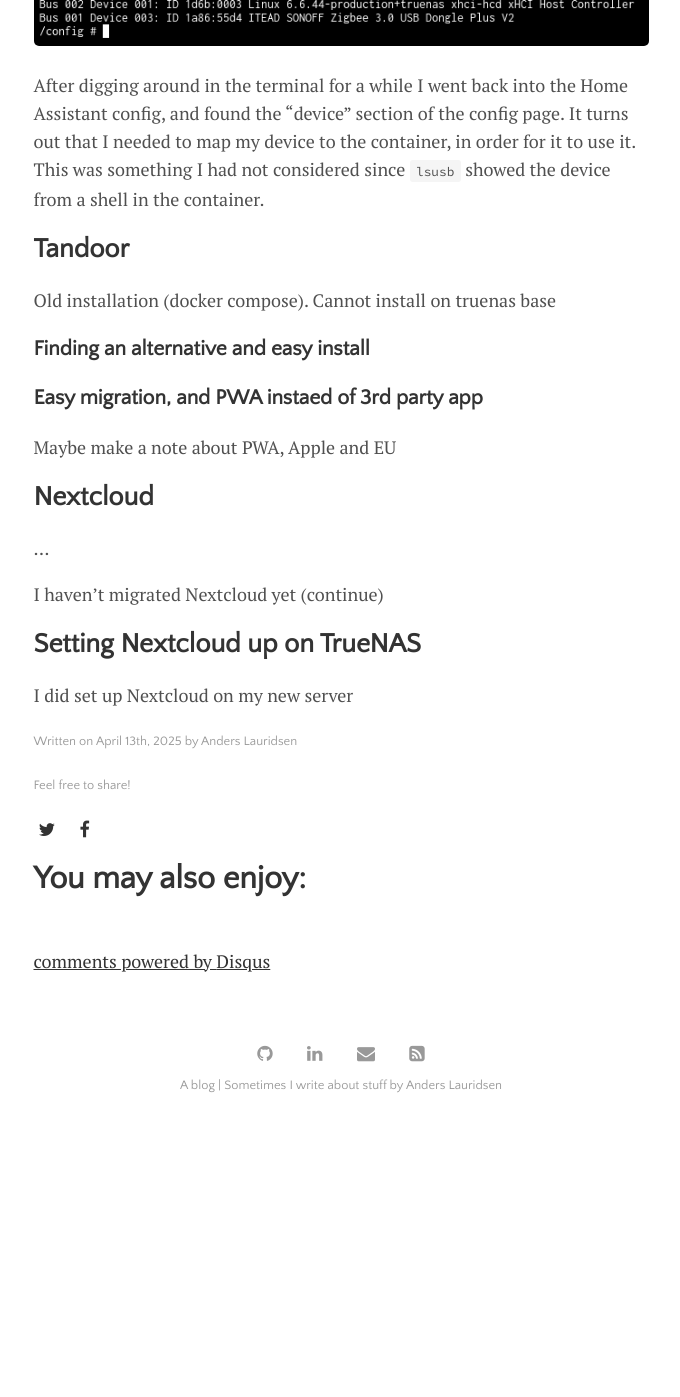
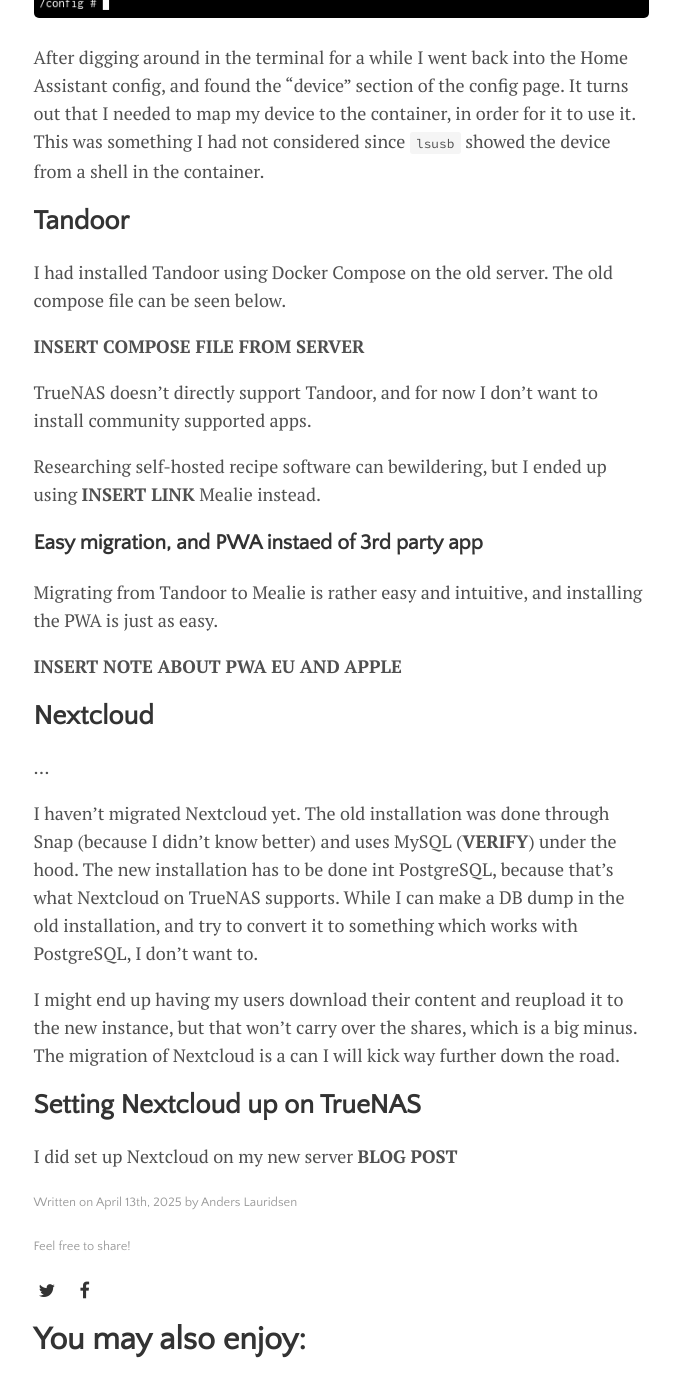
Before and after one commit to ahll19/ahll19.github.io, a Jekyll site: the page built from docs/_posts/2025-04-13-migrating_apps.md, in a window 1280 px wide and 1400 px high, scrolled down 3869 px. Shown: the top 1397 px of the window, without its empty margins (299-979 px from the left). Built offline with Jekyll 4.4.1, drawn with Linux system fonts in a browser that asks for light colours; comment, search, counter and statistics services are not loaded; before the commit the page ends 5000 px from its top, so only the background shows below that; some of the changed text lies outside the part shown.

Commit message:
more notes

```diff
--- a/docs/_posts/2025-04-13-migrating_apps.md
+++ b/docs/_posts/2025-04-13-migrating_apps.md
@@ -1,6 +1,6 @@
 ---
 layout: post
-title: 'Migrating Services from my old Server to the new one'
+title: 'Migrating Services from my old to my new Server'
 author: "Anders Lauridsen"
 categories: journal
 tags: []
@@ -15,7 +15,6 @@
     - [Migration](#migration)
     - [Troubleshooting](#troubleshooting)
   - [Tandoor](#tandoor)
-    - [Finding an alternative and easy install](#finding-an-alternative-and-easy-install)
     - [Easy migration, and PWA instaed of 3rd party app](#easy-migration-and-pwa-instaed-of-3rd-party-app)
   - [Nextcloud](#nextcloud)
   - [Setting Nextcloud up on TrueNAS](#setting-nextcloud-up-on-truenas)
@@ -78,19 +77,39 @@
 
 ## Tandoor
 
-Old installation (docker compose). Cannot install on truenas base
+I had installed Tandoor using Docker Compose on the old server.
+The old compose file can be seen below.
 
-### Finding an alternative and easy install
+**INSERT COMPOSE FILE FROM SERVER**
+
+TrueNAS doesn't directly support Tandoor,
+and for now I don't want to install community supported apps.
+
+Researching self-hosted recipe software can bewildering,
+but I ended up using **INSERT LINK** Mealie instead.
 
 ### Easy migration, and PWA instaed of 3rd party app
 
-Maybe make a note about PWA, Apple and EU
+Migrating from Tandoor to Mealie is rather easy and intuitive,
+and installing the PWA is just as easy.
+
+**INSERT NOTE ABOUT PWA EU AND APPLE**
 
 ## Nextcloud
 ...
 
-I haven't migrated Nextcloud yet (continue)
+I haven't migrated Nextcloud yet.
+The old installation was done through Snap (because I didn't know better)
+and uses MySQL (**VERIFY**) under the hood. The new installation has to be done
+int PostgreSQL, because that's what Nextcloud on TrueNAS supports.
+While I can make a DB dump in the old installation,
+and try to convert it to something which works with PostgreSQL,
+I don't want to.
+
+I might end up having my users download their content and reupload it to the new instance,
+but that won't carry over the shares, which is a big minus.
+The migration of Nextcloud is a can I will kick way further down the road.
 
 ## Setting Nextcloud up on TrueNAS
 
-I did set up Nextcloud on my new server
+I did set up Nextcloud on my new server **BLOG POST**
```
